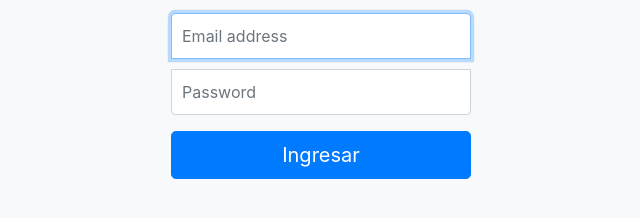
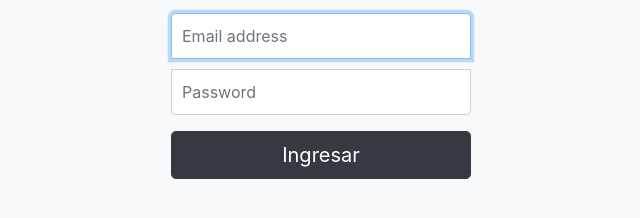
Before and after one commit to cantisaniag/tangosfatales, a plain HTML site: page login.html in a window 1280 px wide. Shown: the part 394-612 px from the top of the page, without its empty margins (319-959 px from the left). Drawn offline with Linux system fonts and the light colour scheme.

Commit message:
Update login.html

```diff
--- a/login.html
+++ b/login.html
@@ -44,7 +44,7 @@
   <div class="checkbox mb-3">
 
   </div>
-  <button class="btn btn-lg btn-primary btn-block" type="submit">Ingresar</button>
+  <button class="btn btn-lg btn-dark btn-block" type="submit">Ingresar</button>
   <a class="mt-5 mb-3 text-light"  >¿Olvidaste tu contraseña?</a>
 </form>
 </body>
```
